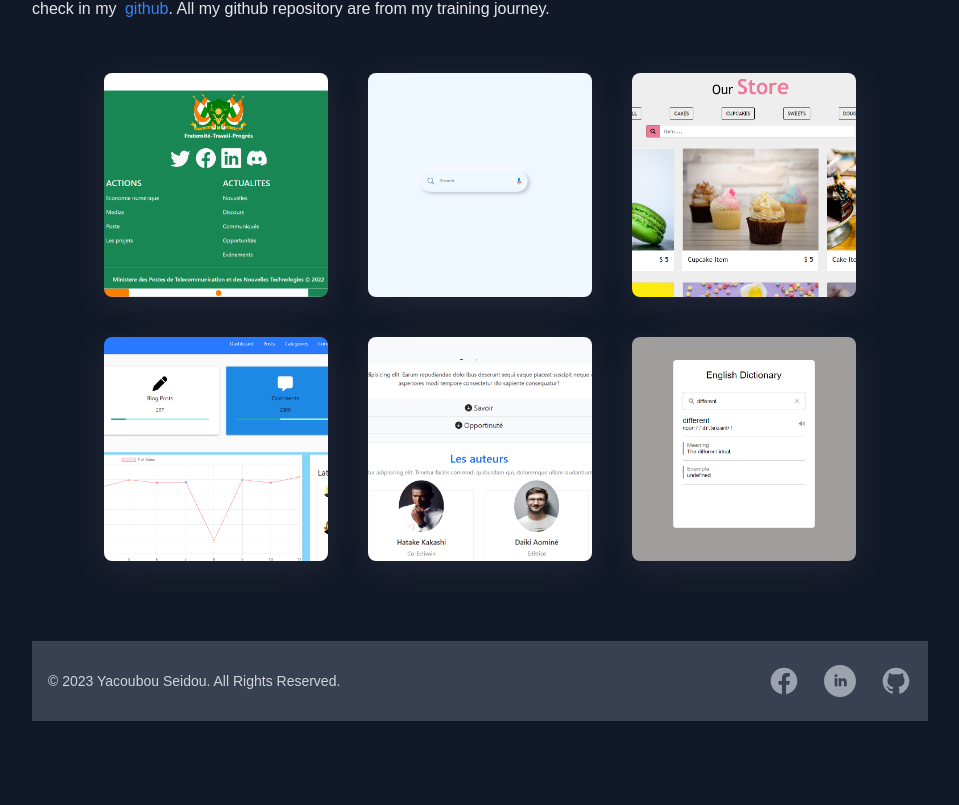
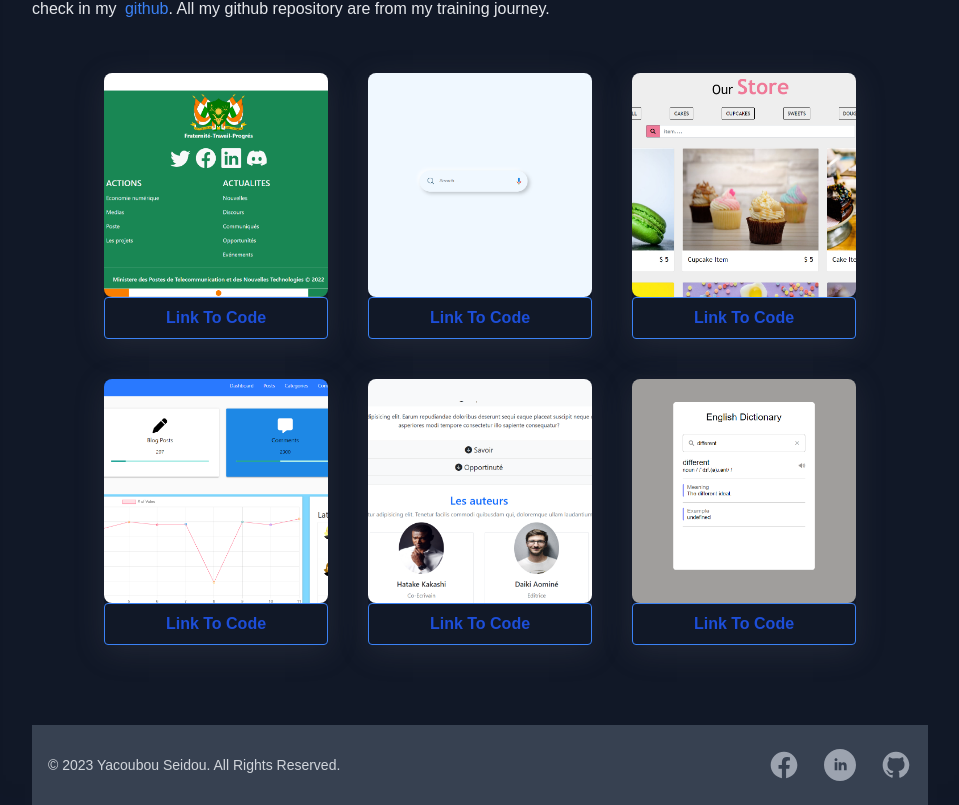
Before and after one commit to Yacoubou-seidou/React_Tailwind_portfolio, a Next.js app: page / in a window 1280 px wide. Shown: the part 2214-3019 px from the top of the page, without its empty margins (160-1119 px from the left). Before the commit the page ends 2935 px from the top, so only its background shows below. Built offline with nearby package versions, Linux system fonts and the light colour scheme.

Commit message:
Add code link

```diff
--- a/pages/index.js
+++ b/pages/index.js
@@ -239,6 +239,15 @@ export default function Home() {
                   alt="project"
                 />
               </a>
+              <button class="bg-transparent hover:bg-blue-500 text-blue-700 font-semibold hover:text-white py-2 px-4 border border-blue-500 hover:border-transparent rounded w-full">
+              <a
+                href="https://github.com/Yacoubou-seidou/Project-MI"
+                target="_blank" rel='noreferrer'
+              >
+                Link To Code
+              </a>
+              </button>
+
             </div>
             <div className="growd basis-1/4 flex-4">
               <a
@@ -254,6 +263,14 @@ export default function Home() {
                   alt="project"
                 />
               </a>
+                            <button class="bg-transparent hover:bg-blue-500 text-blue-700 font-semibold hover:text-white py-2 px-4 border border-blue-500 hover:border-transparent rounded w-full">
+              <a
+                href="https://github.com/Yacoubou-seidou/searchBarAnimation"
+                target="_blank" rel='noreferrer'
+              >
+                Link To Code
+              </a>
+              </button>
             </div>
             <div className="growd basis-1/4 flex-4">
               <a
@@ -269,6 +286,14 @@ export default function Home() {
                   alt="project"
                 />
               </a>
+                            <button class="bg-transparent hover:bg-blue-500 text-blue-700 font-semibold hover:text-white py-2 px-4 border border-blue-500 hover:border-transparent rounded w-full">
+              <a
+                href="https://github.com/Yacoubou-seidou/Chopping"
+                target="_blank" rel='noreferrer'
+              >
+                Link To Code
+              </a>
+              </button>
             </div>
             <div className="growd basis-1/4 flex-4">
               <a
@@ -284,6 +309,14 @@ export default function Home() {
                   alt="project"
                 />
               </a>
+                            <button class="bg-transparent hover:bg-blue-500 text-blue-700 font-semibold hover:text-white py-2 px-4 border border-blue-500 hover:border-transparent rounded w-full">
+              <a
+                href="https://github.com/Yacoubou-seidou/Myadmin"
+                target="_blank" rel='noreferrer'
+              >
+                Link To Code
+              </a>
+              </button>
             </div>
             <div className="growd basis-1/4 flex-4">
               <a
@@ -299,6 +332,14 @@ export default function Home() {
                   alt="project"
                 />
               </a>
+                            <button class="bg-transparent hover:bg-blue-500 text-blue-700 font-semibold hover:text-white py-2 px-4 border border-blue-500 hover:border-transparent rounded w-full">
+              <a
+                href="https://github.com/Yacoubou-seidou/Karanta"
+                target="_blank" rel='noreferrer'
+              >
+                Link To Code
+              </a>
+              </button>
             </div>
             <div className="growd basis-1/4 flex-4">
               <a
@@ -315,6 +356,14 @@ export default function Home() {
                   alt="project"
                 />
               </a>
+                            <button class="bg-transparent hover:bg-blue-500 text-blue-700 font-semibold hover:text-white py-2 px-4 border border-blue-500 hover:border-transparent rounded w-full">
+              <a
+                href="https://github.com/Yacoubou-seidou/englishDictionnary"
+                target="_blank" rel='noreferrer'
+              >
+                Link To Code
+              </a>
+              </button>
             </div>
           </div>
         </section>
```
